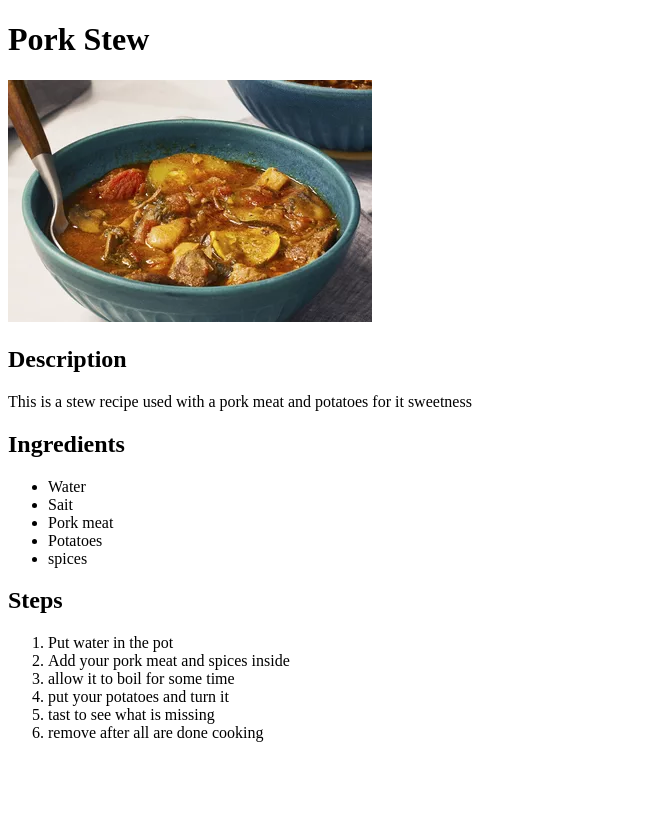
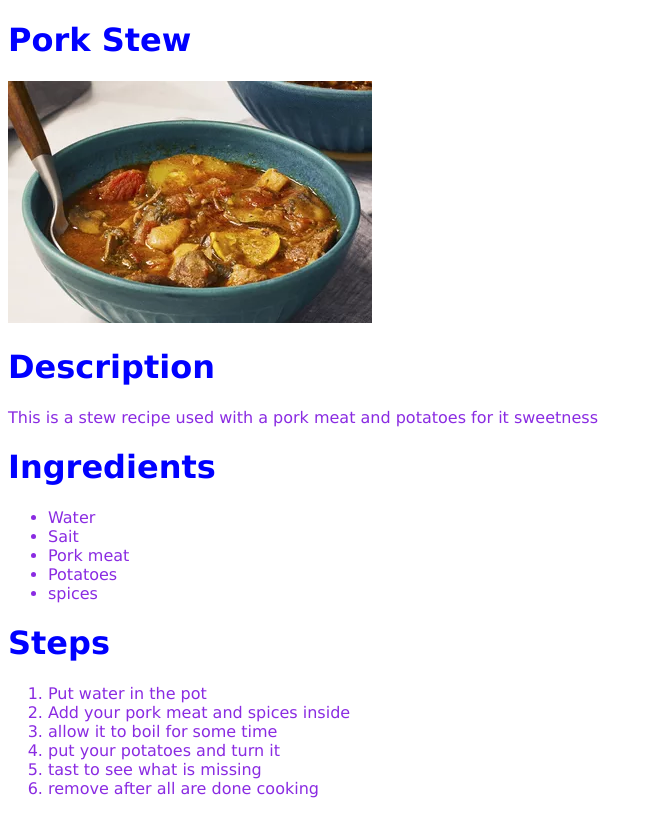
Before and after one commit to chiderarita/odin-recipes, a plain HTML site: page recipes/pork-stew.html in a window 1280 px wide. Shown: the whole page, without its empty margins (0-653 px from the left). Drawn offline with Linux system fonts and the light colour scheme.

Commit message:
Added css styling to my odin recipe project

```diff
--- a/recipes/pork-stew.html
+++ b/recipes/pork-stew.html
@@ -3,14 +3,15 @@
     <head>
         <meta charset="UTF-8">
         <title>My Odin Recipes</title>
+        <link rel="stylesheet" href="../styles.css">
     </head>
 
     <body>
         <h1>Pork Stew</h1>
         <img src="pork.jpg">
-        <h2>Description</h2>
+        <h1>Description</h1>
         <p>This is a stew recipe used with a pork meat and potatoes for it sweetness</p>
-        <h2>Ingredients</h2>
+        <h1>Ingredients</h1>
 
         <ul>
             <li>Water</li>
@@ -20,7 +21,7 @@
             <li>spices</li>
         </ul>
 
-        <h2>Steps</h2>
+        <h1>Steps</h1>
 
         <ol>
             <li>Put water in the pot</li>
@@ -30,5 +31,6 @@
             <li>tast to see what is missing</li>
             <li>remove after all are done cooking</li>
         </ol>
+
     </body>
 </html>
--- /dev/null
+++ b/styles.css
@@ -0,0 +1,16 @@
+a {
+    color: yellowgreen;
+}
+h1 {
+    color: blue;
+    font-family: Verdana, sans-serif;
+}
+p {
+    color: blueviolet;
+    font-family: verdana, sans-serif;
+}
+li {
+    color: blueviolet;
+    font-family: verdana, sans-serif;
+
+}
```
Also changed, not shown: index.html (+3 -0 lines), recipes/beef-stew.html (+4 -3 lines), recipes/coconut-soup.html (+4 -4 lines).
